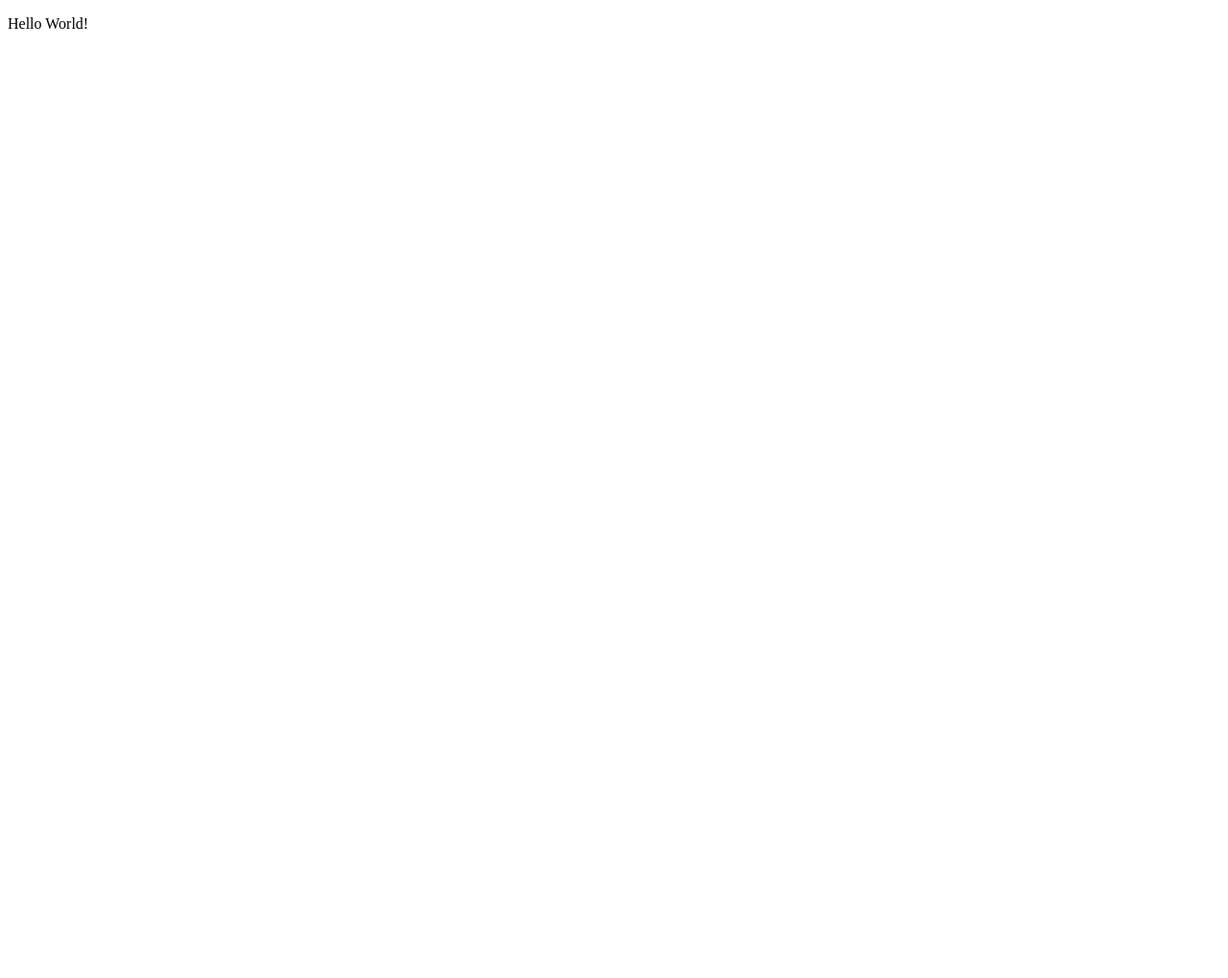
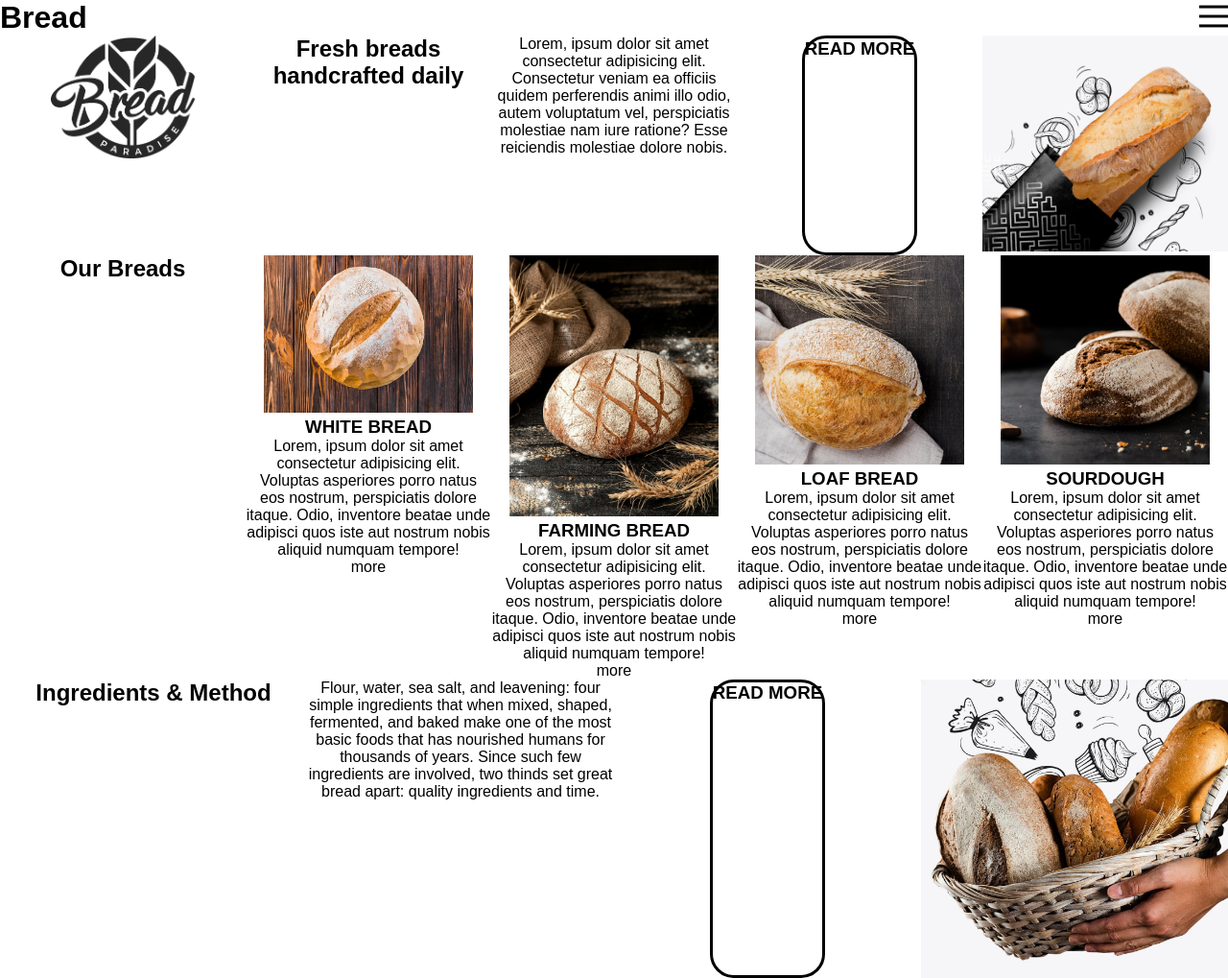
Before and after one commit to hessdale/Bread, a plain HTML site: page index.html in a window 1280 px wide. Shown: the whole page at 96% size. Before the commit the page ends 800 px from the top, so only its background shows below. Drawn offline with Linux system fonts and the light colour scheme.

Commit message:
started bread site for practice

```diff
--- a/index.html
+++ b/index.html
@@ -1,4 +1,3 @@
-
 <!DOCTYPE html>
 <html lang="en">
 
@@ -15,7 +14,75 @@
 </head>
 
 <body>
-  <p>Hello World!</p>
+  <header>
+    <h1>Bread</h1>
+    <div id="nav">
+      <img src="/images/menu.svg" alt="menu icon" width="30px">
+    </div>
+  </header>
+  <main>
+    <article id="fresh_bread">
+      <img src="/images/logo.png" alt="bread logo" width="150px">
+      <h1>Fresh breads handcrafted daily</h1>
+      <p>Lorem, ipsum dolor sit amet consectetur adipisicing elit. Consectetur veniam ea officiis quidem perferendis
+        animi illo odio, autem voluptatum vel, perspiciatis molestiae nam iure ratione? Esse reiciendis molestiae dolore
+        nobis.</p>
+      <div id="read_more">
+        <h3>READ MORE</h3>
+      </div>
+      <div>
+        <img src="/images/breadeleven.jpg" alt="rustic baguette">
+      </div>
+    </article>
+    <article id="our_bread">
+      <h1>Our Breads</h1>
+      <div id="white_bread">
+        <img src="/images/breadnine.jpg" alt="rustic white bread loaf">
+        <h3>WHITE BREAD</h3>
+        <p>Lorem, ipsum dolor sit amet consectetur adipisicing elit. Voluptas asperiores porro natus eos nostrum,
+          perspiciatis dolore itaque. Odio, inventore beatae unde adipisci quos iste aut nostrum nobis aliquid numquam
+          tempore!</p>
+        <p>more</p>
+      </div>
+      <div id="farm_bread">
+        <img src="/images/breadeight.jpg" alt="rustic farm bread">
+        <h3>FARMING BREAD</h3>
+        <p>Lorem, ipsum dolor sit amet consectetur adipisicing elit. Voluptas asperiores porro natus eos nostrum,
+          perspiciatis dolore itaque. Odio, inventore beatae unde adipisci quos iste aut nostrum nobis aliquid numquam
+          tempore!</p>
+        <p>more</p>
+      </div>
+      <div id="loaf_bread">
+        <img src="/images/breadseven.jpg" alt="rustic loaf brea">
+        <h3>LOAF BREAD</h3>
+        <p>Lorem, ipsum dolor sit amet consectetur adipisicing elit. Voluptas asperiores porro natus eos nostrum,
+          perspiciatis dolore itaque. Odio, inventore beatae unde adipisci quos iste aut nostrum nobis aliquid numquam
+          tempore!</p>
+        <p>more</p>
+      </div>
+      <div id="sourdough_bread">
+        <img src="/images/breadsix.jpg" alt="rustic sourdough bread">
+        <h3>SOURDOUGH</h3>
+        <p>Lorem, ipsum dolor sit amet consectetur adipisicing elit. Voluptas asperiores porro natus eos nostrum,
+          perspiciatis dolore itaque. Odio, inventore beatae unde adipisci quos iste aut nostrum nobis aliquid numquam
+          tempore!</p>
+        <p>more</p>
+      </div>
+    </article>
+    <article id="ingredients">
+      <h1>Ingredients & Method</h1>
+      <p>Flour, water, sea salt, and leavening: four simple ingredients that when mixed, shaped, fermented, and baked
+        make one of the most basic foods that has nourished humans for thousands of years. Since such few ingredients
+        are involved, two thinds set great bread apart: quality ingredients and time.</p>
+
+      <div id="read_more">
+        <h3>READ MORE</h3>
+      </div>
+      <img src="/images/breadfive.jpg" alt="smorgasbord of bread in a basket held by hands">
+    </article>
+
+  </main>
+  <footer></footer>
 </body>
 
 </html>
--- /dev/null
+++ b/scss/_header.scss
@@ -0,0 +1,9 @@
+header {
+    display: grid;
+    grid-template-columns: 1fr 1fr;
+    align-items: center;
+
+    #nav {
+        justify-self: end;
+    }
+}
--- a/scss/style.scss
+++ b/scss/style.scss
@@ -0,0 +1,44 @@
+@use "header";
+@use "footer";
+
+* {
+    font-family: sans-serif;
+    padding: 0%;
+    margin: 0%;
+}
+
+img {
+    max-width: 100%;
+}
+
+#read_more {
+    border: 3px solid black;
+    border-radius: 25px;
+}
+
+#fresh_bread {
+    display: grid;
+    grid-template-columns: repeat(auto-fit, minmax(250px, 1fr));
+    text-align: center;
+    justify-items: center;
+
+
+}
+
+#our_bread {
+    display: grid;
+    grid-template-columns: repeat(auto-fit, minmax(250px, 1fr));
+    text-align: center;
+    justify-items: center;
+
+    img {
+        width: 85%;
+    }
+}
+
+#ingredients {
+    display: grid;
+    grid-template-columns: repeat(auto-fit, minmax(250px, 1fr));
+    text-align: center;
+    justify-items: center;
+}
```
Also changed, not shown: css/style.css, images/breadeight.jpg (added), images/breadeleven.jpg (added), images/breadfive.jpg (added), images/breadfour.jpg (added), images/breadnine.jpg (added), images/breadone.jpg (added), images/breadseven.jpg (added), images/breadsix.jpg (added), images/breadten.jpg (added), images/breadthree.jpg (added), images/breadtwo.jpg (added), images/logo.png (added), images/menu.svg (added), 1 more files, 1 other file.
